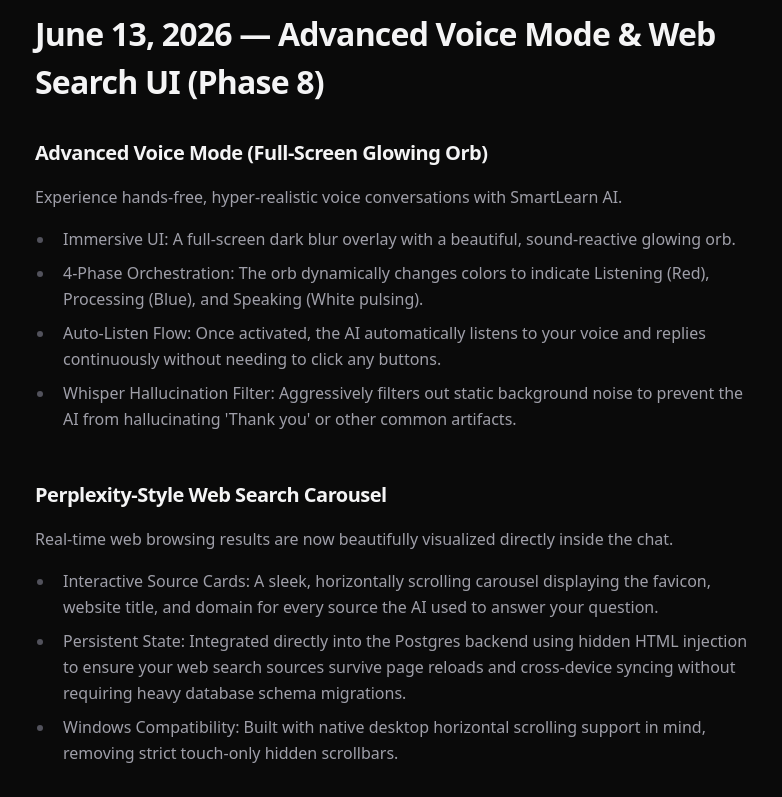
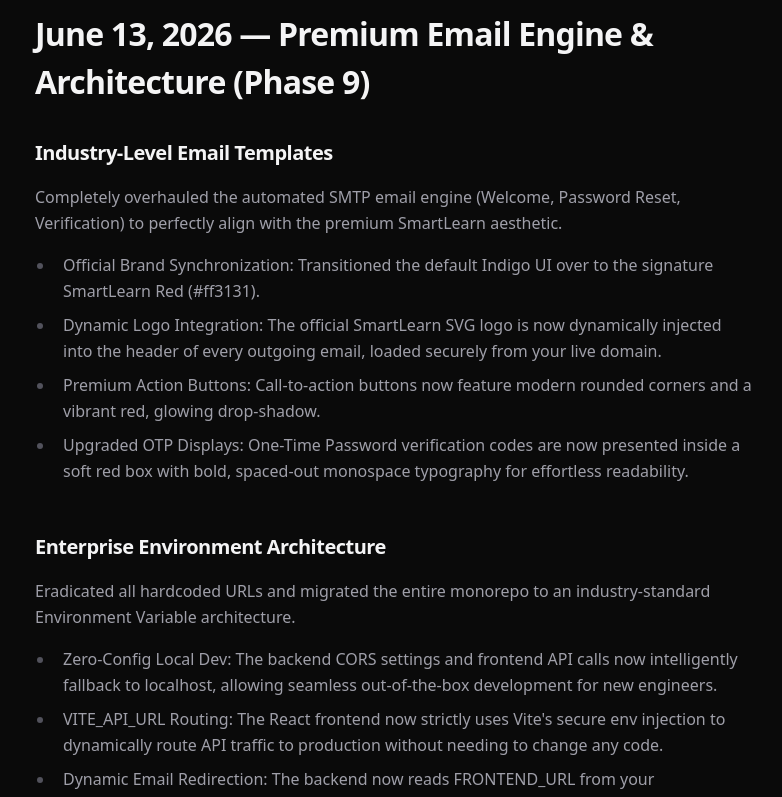
Before and after one commit to Nav33dCodes/smartLearn-AI, a React (Vite) app in the folder smartlearn-frontend/: page /releases in a window 1280 px wide. Shown: the part 340-1137 px from the top of the page, without its empty margins (245-1027 px from the left). Built offline with nearby package versions, Linux system fonts and the light colour scheme; no server answers.

Commit message:
feat: add ReleaseNotes page to display comprehensive feature update history

```diff
--- a/smartlearn-frontend/src/pages/ReleaseNotes.jsx
+++ b/smartlearn-frontend/src/pages/ReleaseNotes.jsx
@@ -1,6 +1,31 @@
 import React, { useEffect } from 'react';
 import { motion } from 'framer-motion';
 const releases = [
+  {
+    date: "June 13, 2026 — Premium Email Engine & Architecture (Phase 9)",
+    features: [
+      {
+        title: "Industry-Level Email Templates",
+        description: "Completely overhauled the automated SMTP email engine (Welcome, Password Reset, Verification) to perfectly align with the premium SmartLearn aesthetic.",
+        bullets: [
+          "Official Brand Synchronization: Transitioned the default Indigo UI over to the signature SmartLearn Red (#ff3131).",
+          "Dynamic Logo Integration: The official SmartLearn SVG logo is now dynamically injected into the header of every outgoing email, loaded securely from your live domain.",
+          "Premium Action Buttons: Call-to-action buttons now feature modern rounded corners and a vibrant red, glowing drop-shadow.",
+          "Upgraded OTP Displays: One-Time Password verification codes are now presented inside a soft red box with bold, spaced-out monospace typography for effortless readability."
+        ]
+      },
+      {
+        title: "Enterprise Environment Architecture",
+        description: "Eradicated all hardcoded URLs and migrated the entire monorepo to an industry-standard Environment Variable architecture.",
+        bullets: [
+          "Zero-Config Local Dev: The backend CORS settings and frontend API calls now intelligently fallback to localhost, allowing seamless out-of-the-box development for new engineers.",
+          "VITE_API_URL Routing: The React frontend now strictly uses Vite's secure env injection to dynamically route API traffic to production without needing to change any code.",
+          "Dynamic Email Redirection: The backend now reads FRONTEND_URL from your environment, guaranteeing that all links inside your automated emails instantly point to your real Vercel domain.",
+          "Deployment Cheat Sheets: Injected .env.example files directly into both codebases to act as permanent, self-documenting Deployment Guides for Railway and Vercel."
+        ]
+      }
+    ]
+  },
   {
     date: "June 13, 2026 — Advanced Voice Mode & Web Search UI (Phase 8)",
     features: [
```
